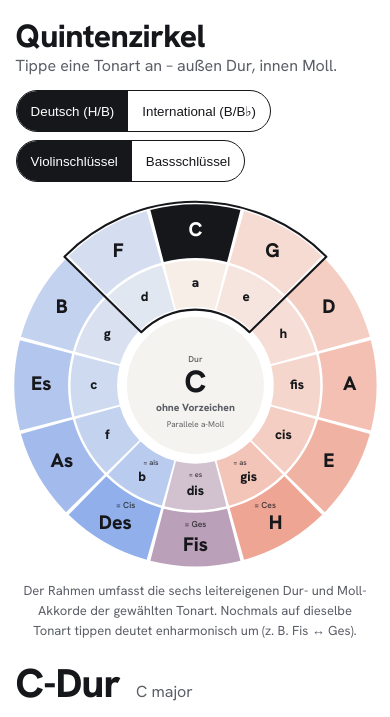
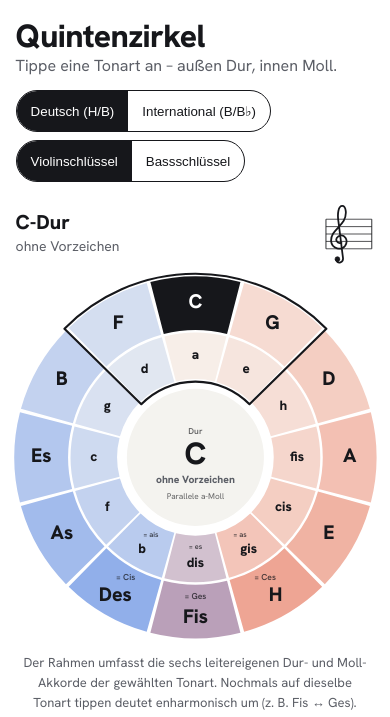
Before and after one commit to petrep-1/quintenzirkel-info, a plain HTML site: page index.html in a window 390 px wide. Shown: the top 717 px of the page. Drawn offline with Linux system fonts and the light colour scheme.

Commit message:
Mobil: Vorzeichen mit Notenlinien über dem Quintenzirkel
Co-Authored-By: Claude Opus 5.5 <noreply@anthropic.com>
Claude-Session: https://claude.ai/code/session_016wk7dhLfKgCBFWekGw6AVi

```diff
--- a/index.html
+++ b/index.html
@@ -29,7 +29,8 @@ h2{font-size:21px;margin:0 0 12px;font-weight:800;letter-spacing:-.01em}
 #wheel .s:hover path{filter:brightness(.94)}#wheel .s:focus{outline:none}#wheel .s:focus-visible path{stroke:var(--ink);stroke-width:3}
 #wheel .on path{fill:var(--ink)!important}#wheel .on text{fill:var(--bg)}
 #win{transition:transform .55s cubic-bezier(.3,.7,.2,1);transform-origin:300px 300px}
-.tg{display:flex;flex-wrap:wrap;gap:8px}.legend{font-size:14px;color:var(--mute);max-width:560px;margin:10px auto 0;text-align:center;text-wrap:balance}
+.tg{display:flex;flex-wrap:wrap;gap:8px}.mks{display:none}.mks svg{height:68px;width:auto;flex:none}.mks svg *{stroke:var(--ink)}.mks b{display:block;font-size:20px;line-height:1.2}.mks span{font-size:14px;color:var(--mute)}
+.legend{font-size:14px;color:var(--mute);max-width:560px;margin:10px auto 0;text-align:center;text-wrap:balance}
 .panel>section{padding:24px 0;border-top:1px solid var(--line)}.panel>section:first-child{border:0;padding-top:0}
 .title{display:flex;flex-wrap:wrap;align-items:baseline;gap:6px 16px}
 .kname{font-size:clamp(40px,5.5vw,60px);font-weight:800;line-height:1.05;letter-spacing:-.02em}
@@ -55,14 +56,14 @@ td .pl{border:0;background:none;color:var(--ink);font-size:15px;min-width:36px;m
 .scroll{overflow-x:auto}.fb{min-width:560px;width:100%;height:auto;display:block}
 .top{display:flex;flex-wrap:wrap;gap:10px;align-items:center;justify-content:space-between;margin-bottom:8px}
 @media(max-width:900px){.wrap{grid-template-columns:minmax(0,1fr)}.circ{position:static}}
-@media(max-width:600px){#wheel{max-width:none;width:calc(100% + 12px);margin-inline:-6px}.legend{font-size:13px}.rim{display:none}.facts{grid-template-columns:repeat(2,minmax(0,1fr))}table{font-size:13px}.ct td .sub,.ct th:nth-child(4),.ct td:nth-child(4){display:none}th,td{padding:8px 4px}.chip{min-width:40px}.chip b{font-size:15px}}
+@media(max-width:600px){.mks{display:flex;justify-content:space-between;align-items:center;gap:12px;margin-bottom:4px}#wheel{max-width:none;width:calc(100% + 12px);margin-inline:-6px}.legend{font-size:13px}.rim{display:none}.facts{grid-template-columns:repeat(2,minmax(0,1fr))}table{font-size:13px}.ct td .sub,.ct th:nth-child(4),.ct td:nth-child(4){display:none}th,td{padding:8px 4px}.chip{min-width:40px}.chip b{font-size:15px}}
 @media(prefers-reduced-motion:reduce){#win,#wheel .s path{transition:none}}
 </style></head><body>
 <div class="band">
 <header><div><h1>Quintenzirkel</h1><div class="sub">Tippe eine Tonart an – außen Dur, innen Moll.</div></div><div class="tg">
 <div class="seg" role="group" aria-label="Notennamen"><button data-sys="de">Deutsch (H/B)</button><button data-sys="int">International (B/B♭)</button></div><div class="seg" role="group" aria-label="Notenschlüssel"><button data-clef="g">Violinschlüssel</button><button data-clef="f">Bassschlüssel</button></div></div></header>
 <div class="wrap">
-<div class="circ"><svg id="wheel" viewBox="-140 -116 880 832" role="img" aria-label="Quintenzirkel"></svg>
+<div class="circ"><div class="mks" id="mks"></div><svg id="wheel" viewBox="-140 -116 880 832" role="img" aria-label="Quintenzirkel"></svg>
 <p class="legend"><span class="rim">Am Rand stehen die Vorzeichen jeder Tonart. </span>Der Rahmen umfasst die sechs leitereigenen Dur- und Moll-Akkorde der gewählten Tonart. Nochmals auf dieselbe Tonart tippen deutet enharmonisch um (z. B. Fis ↔ Ges).</p></div>
 <div class="panel" id="panel" aria-live="polite"></div>
 </div></div>
@@ -118,7 +119,7 @@ const xy=(r,a)=>pt(r,a).split(' ');
 function fillFor(p,k){const c=p===0?0:p===6?6:p<6?p:12-p,mix=p===6?'color-mix(in oklab,var(--sharp),var(--flat))':p<6?'var(--sharp)':'var(--flat)';
   return `color-mix(in oklab,${mix} ${Math.round((8+c*8)*k)}%,var(--seg))`}
 const MQ=matchMedia('(max-width:600px)');
-function drawWheel(){let h='';const sm=MQ.matches;W.setAttribute('viewBox',sm?'-3 -3 606 606':'-140 -116 880 832');
+function drawWheel(){let h='';const sm=MQ.matches;W.setAttribute('viewBox',sm?'-3 -3 606 606':'-140 -116 880 832');{const w=56+Math.abs(st.n)*11+14;document.getElementById('mks').innerHTML=`<div><b>${kName(st.n,st.mode)}</b><span>${st.n?sigTxt(st.n)+': '+sigNotes(st.n).map(x=>nn(x).toLowerCase()).join(', '):'ohne Vorzeichen'}</span></div><svg viewBox="0 14 ${w} 92" role="img" aria-label="Vorzeichen">${sigBase(st.n,w)}</svg>`}
   for(let p=0;p<12;p++){const a=p*30,cur=pOf(st.n)===p,n=cur?st.n:prim(p),o=alt(p)!==undefined?(n===prim(p)?alt(p):prim(p)):null;
     for(const mode of['dur','moll']){const D=mode==='dur',[r1,r2]=D?[208,296]:[128,204],on=cur&&st.mode===mode;
       const [x1,y1]=xy(o!==null?(D?262:174):(D?252:166),a),[x2,y2]=xy(D?228:146,a);
```
